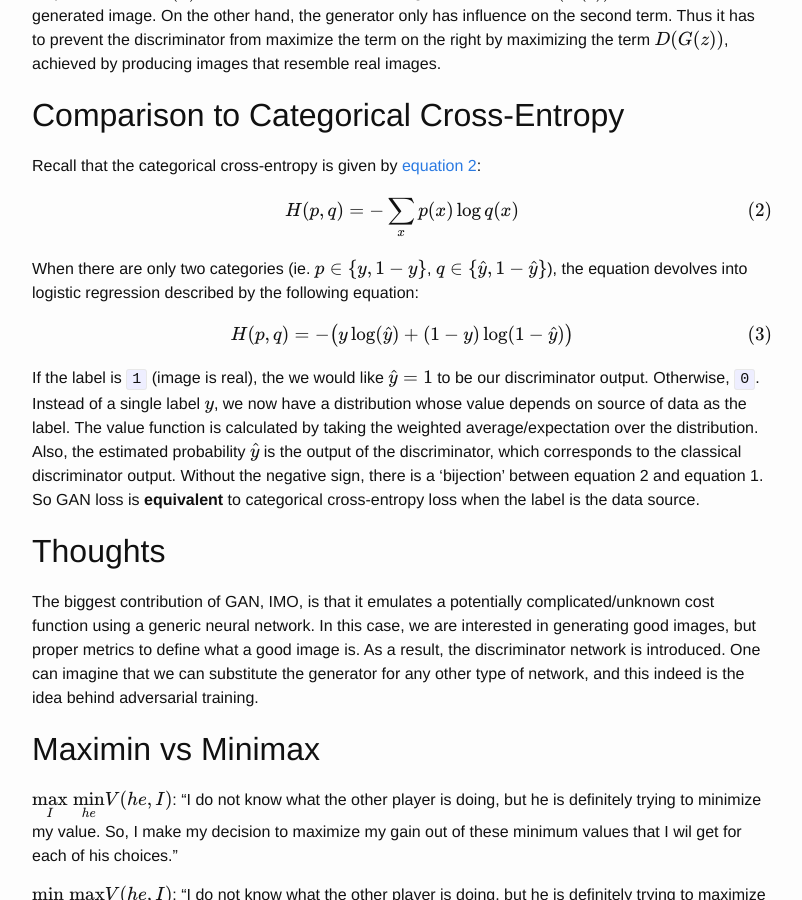
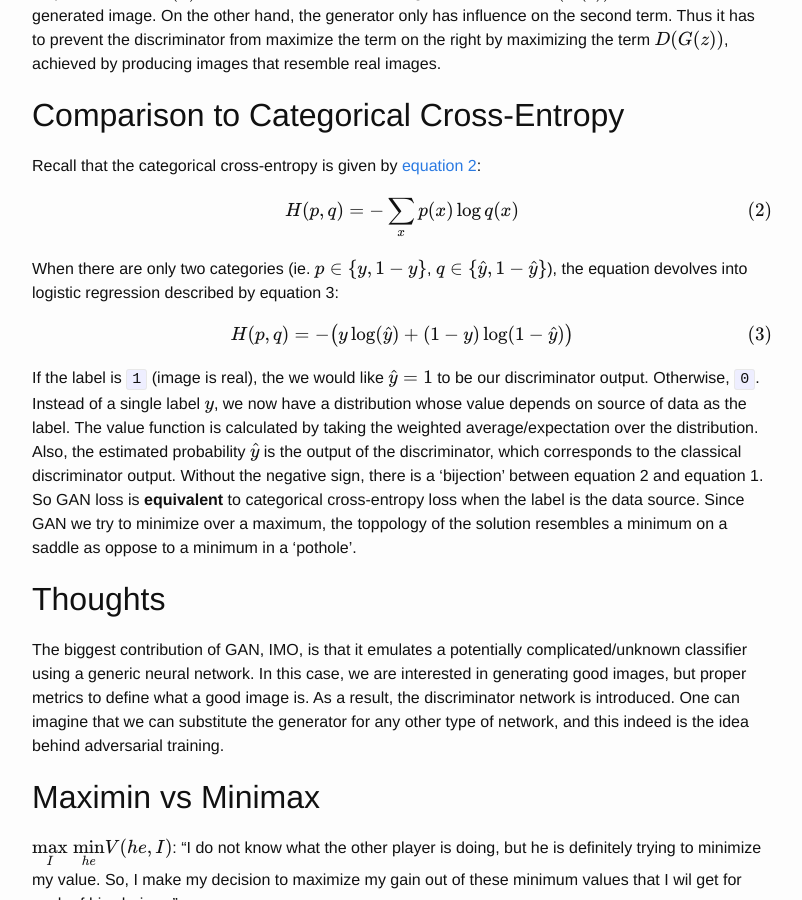
Before and after one commit to zengrz/zengrz.github.io, a Jekyll site: the page built from _posts/2018-08-20-GAN-Loss.markdown, in a window 1280 px wide and 900 px high, scrolled down 620 px. Shown: the whole window, without its empty margins (238-1040 px from the left). Built offline with Jekyll 4.4.1, drawn with Linux system fonts in a browser that asks for light colours; formulas are drawn with MathJax 3.

Commit message:
added nst post

```diff
--- a/_posts/2018-08-20-GAN-Loss.markdown
+++ b/_posts/2018-08-20-GAN-Loss.markdown
@@ -16,14 +16,14 @@ Recall that the categorical cross-entropy is given by [equation 2][2]:
 
 $$ H(p, q)=-\sum_xp(x)\log q(x) \tag{2} $$
 
-When there are only two categories (ie. $p\in\\{y, 1-y\\}$, $q\in\\{\hat{y}, 1-\hat{y}\\}$), the equation devolves into logistic regression described by the following equation:
+When there are only two categories (ie. $p\in\\{y, 1-y\\}$, $q\in\\{\hat{y}, 1-\hat{y}\\}$), the equation devolves into logistic regression described by equation 3:
 
 $$ H(p, q)=-\big(y\log(\hat{y})+(1-y)\log(1-\hat{y})\big) \tag{3} $$
 
-If the label is `1` (image is real), the we would like $\hat{y}=1$ to be our discriminator output. Otherwise, `0`. Instead of a single label $y$, we now have a distribution whose value depends on source of data as the label. The value function is calculated by taking the weighted average/expectation over the distribution. Also, the estimated probability $\hat{y}$ is the output of the discriminator, which corresponds to the classical discriminator output. Without the negative sign, there is a 'bijection' between equation 2 and equation 1. So GAN loss is **equivalent** to categorical cross-entropy loss when the label is the data source.
+If the label is `1` (image is real), the we would like $\hat{y}=1$ to be our discriminator output. Otherwise, `0`. Instead of a single label $y$, we now have a distribution whose value depends on source of data as the label. The value function is calculated by taking the weighted average/expectation over the distribution. Also, the estimated probability $\hat{y}$ is the output of the discriminator, which corresponds to the classical discriminator output. Without the negative sign, there is a 'bijection' between equation 2 and equation 1. So GAN loss is **equivalent** to categorical cross-entropy loss when the label is the data source. Since GAN we try to minimize over a maximum, the toppology of the solution resembles a minimum on a saddle as oppose to a minimum in a 'pothole'.
 
 ## Thoughts
-The biggest contribution of GAN, IMO, is that it emulates a potentially complicated/unknown cost function using a generic neural network. In this case, we are interested in generating good images, but proper metrics to define what a good image is. As a result, the discriminator network is introduced. One can imagine that we can substitute the generator for any other type of network, and this indeed is the idea behind adversarial training.
+The biggest contribution of GAN, IMO, is that it emulates a potentially complicated/unknown classifier using a generic neural network. In this case, we are interested in generating good images, but proper metrics to define what a good image is. As a result, the discriminator network is introduced. One can imagine that we can substitute the generator for any other type of network, and this indeed is the idea behind adversarial training.
 
 ## Maximin vs Minimax
 $\underset{I}{\mathrm{max}}\; \underset{he}{\mathrm{min}} V(he, I)$: "I do not know what the other player is doing, but he is definitely trying to minimize my value. So, I make my decision to maximize my gain out of these minimum values that I wil get for each of his choices."
```
Also changed, not shown: _posts/2018-08-21-NST.markdown (added, +44 -0 lines).
